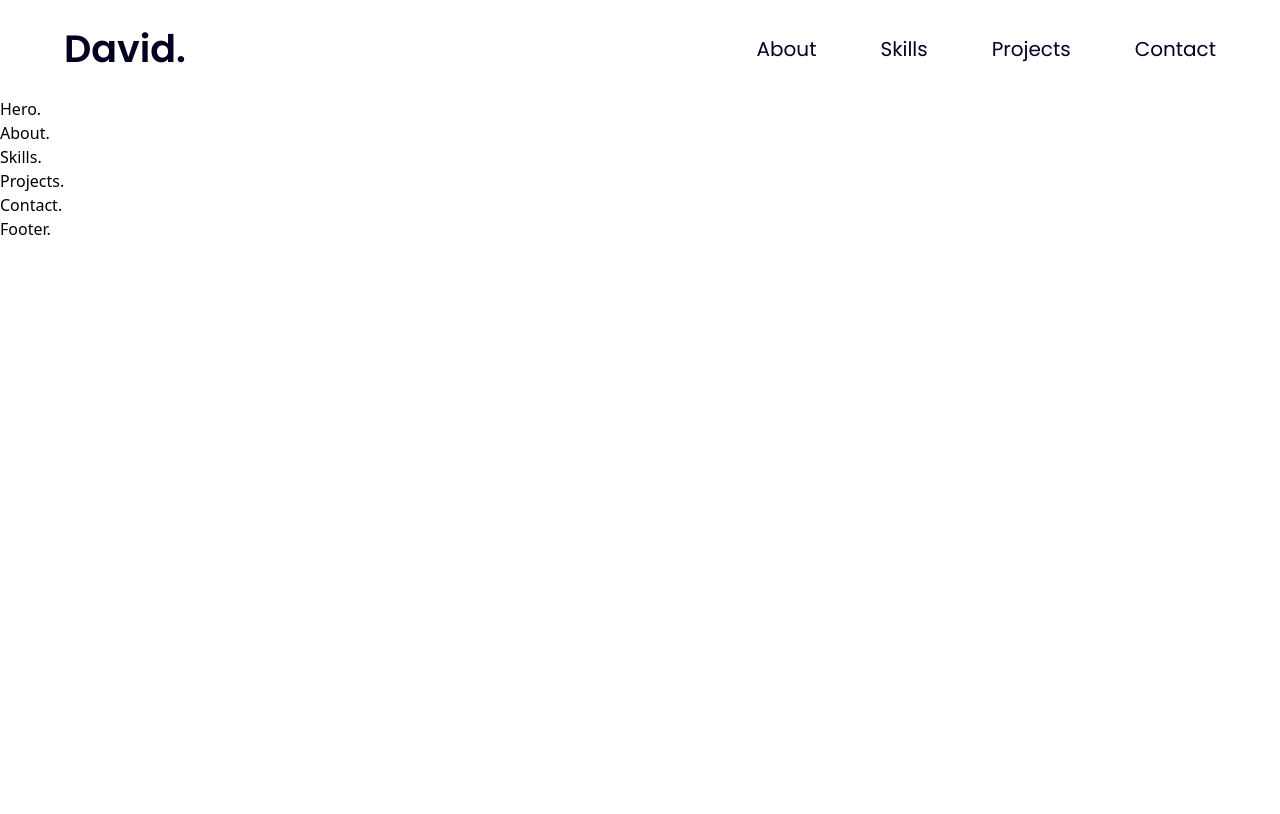
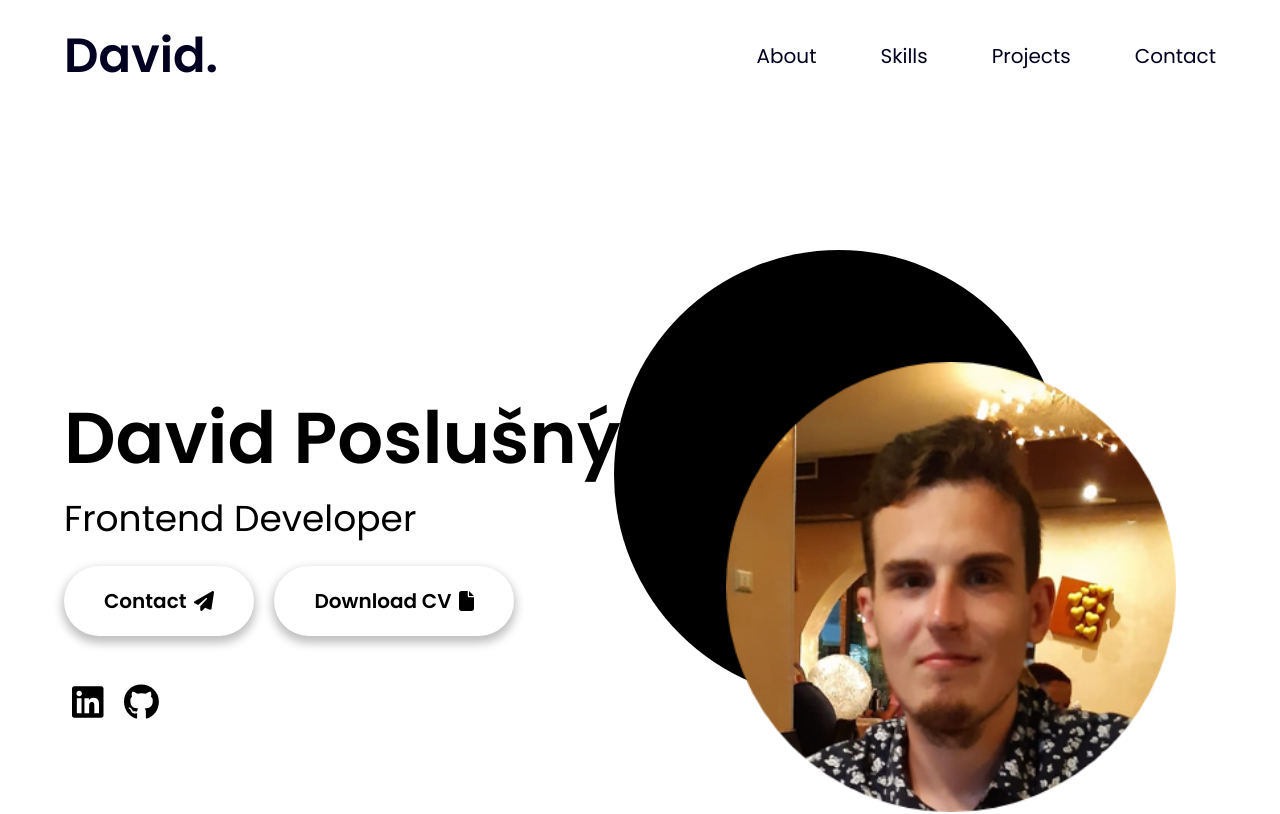
Before and after one commit to itsDaiton/portfolio, a React (Vite) app: page / in a window 1280 px wide. Shown: the top 814 px of the page. Built offline with nearby package versions, Linux system fonts and the light colour scheme.

Commit message:
hero section and navbar changes

```diff
--- a/package.json
+++ b/package.json
@@ -9,6 +9,10 @@
     "preview": "vite preview"
   },
   "dependencies": {
+    "@fortawesome/fontawesome-svg-core": "^6.3.0",
+    "@fortawesome/free-brands-svg-icons": "^6.3.0",
+    "@fortawesome/free-solid-svg-icons": "^6.3.0",
+    "@fortawesome/react-fontawesome": "^0.2.0",
     "framer-motion": "^10.2.5",
     "react": "^18.2.0",
     "react-dom": "^18.2.0"
--- a/src/App.jsx
+++ b/src/App.jsx
@@ -3,7 +3,9 @@ import { About, Contact, Footer, Hero, Navbar, Projects, Skills} from './compone
 
 const App = () => {
   return (
-    <div>
+    <div className='w-full overflow-hidden'>
+      <div className='sm:px-16 px-6 flex justify-center items-center'>
+        <div className='2xl:max-w-[1536px] w-full'>
           <Navbar/>
           <Hero/>
           <About/>
@@ -12,6 +14,8 @@ const App = () => {
           <Contact/>
           <Footer/>
         </div>
+      </div>
+    </div>
   )
 }
 
--- a/src/components/Hero.jsx
+++ b/src/components/Hero.jsx
@@ -1,9 +1,70 @@
 import React from 'react'
+import { motion } from 'framer-motion'
+import { FontAwesomeIcon } from '@fortawesome/react-fontawesome'
+import { faGithub, faLinkedin } from '@fortawesome/free-brands-svg-icons'
+import { faFile, faPaperPlane } from '@fortawesome/free-solid-svg-icons'
 
 const Hero = () => {
   return (
-    <div>
-      Hero.
+    <div className='flex py-6 font-poppins'>
+      <div className='flex flex-row justify-between items-center w-full py-10'>
+        <div className='flex flex-col py-52 justify-start'>
+          <h1 className='font-semibold text-[72px]'>David Poslušný</h1>
+          <p className='font-normal text-[36px]'>Frontend Developer</p>
+          <div className='flex flex-row items-center space-x-5'>
+            <motion.button
+              className='flex justify-start items-center text-[20px] px-10 py-5 my-5 space-x-2 w-fit font-semibold bg-white
+              rounded-full button-shadow'
+              whileHover={{
+                scale: 1.1
+              }}
+            >
+              <a href='contact'>Contact</a>
+              <FontAwesomeIcon icon={faPaperPlane}/>
+            </motion.button>
+            <motion.button
+              className='flex justify-start items-center text-[20px] px-10 py-5 my-5 space-x-2 w-fit font-semibold bg-white
+              rounded-full button-shadow'
+              whileHover={{
+                scale: 1.1
+              }}
+            >
+              <span>Download CV</span>
+              <FontAwesomeIcon icon={faFile}/>
+            </motion.button>
+          </div>
+          <div className='flex flex-row items-center justify-start text-[36px] space-x-5 px-2 py-5 cursor-pointer'>
+            <motion.a
+              href='https://www.linkedin.com/in/david-poslu%C5%A1n%C3%BD-4b3a19242/'
+              target='_blank'
+              whileHover={{
+                scale: 1.1
+              }}
+            >
+              <FontAwesomeIcon icon={faLinkedin}/>
+            </motion.a>
+            <motion.a
+              href='https://github.com/itsDaiton'
+              target='_blank'
+              whileHover={{
+                scale: 1.1
+              }}
+            >
+              <FontAwesomeIcon icon={faGithub}/>
+            </motion.a>
+          </div>
+        </div>
+        <div className='relative w-[450px] h-[450px] mr-10 mt-10'>
+          <div className='w-[450px] h-[450px] bg-black rounded-full absolute -top-28 -left-28 z-10'/>
+          <div>
+            <img
+              src='/src/assets/icon.png'
+              alt='picture'
+              className='w-[450px] h-[450px] object-cover absolute z-20'
+            />
+          </div>
+        </div>
+      </div>
     </div>
   )
 }
--- a/src/components/Navbar.jsx
+++ b/src/components/Navbar.jsx
@@ -1,20 +1,25 @@
 import React from 'react'
 import { navigation } from '../../utils/data'
+import { motion } from 'framer-motion'
 
 const Navbar = () => {
   return (
     <div className='flex justify-between items-center w-full py-5 text-[#020020] font-poppins'>
-      <div className='text-[38px] font-semibold ml-16'>David.</div>
-      <ul className='list-none flex justify-end items-center flex-1'>
+      <div className='text-[48px] font-semibold'>David.</div>
+      <ul className='list-none flex justify-end items-center flex-1 space-x-16'>
         {navigation.map((link) => (
-          <li
+          <motion.li
             key={link.id}
-            className='cursor-pointer text-[20px] mr-16'
+            className='cursor-pointer text-[20px]'
+            whileHover={{
+              color: 'red',
+              scale: 1.2
+            }}
           >
-            <a href={`${link.title}`}>
+            <a href={`${link.title.toLowerCase()}`}>
               {link.title}
             </a>
-          </li>
+          </motion.li>
         ))}
       </ul>
     </div>
--- a/src/index.css
+++ b/src/index.css
@@ -9,3 +9,7 @@
   padding: 0;
   box-sizing: border-box;
 }
+
+.button-shadow {
+  box-shadow: 0 5px 10px 2px rgb(0 0 0 / 0.25);
+}
```
Also changed, not shown: 1 other file (tests, documents, lock files or other folders). Lines whose indentation alone changed are shown as unchanged.
